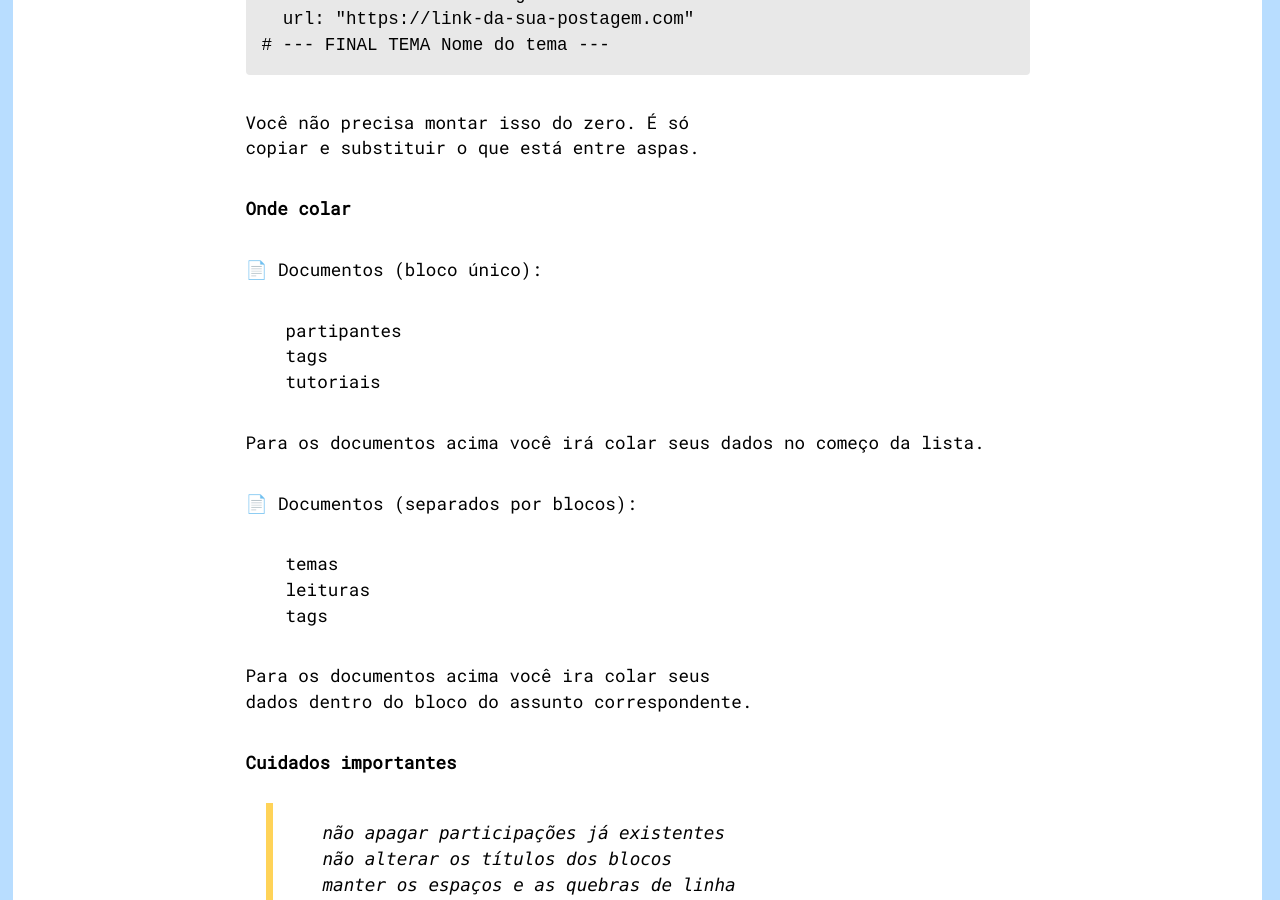
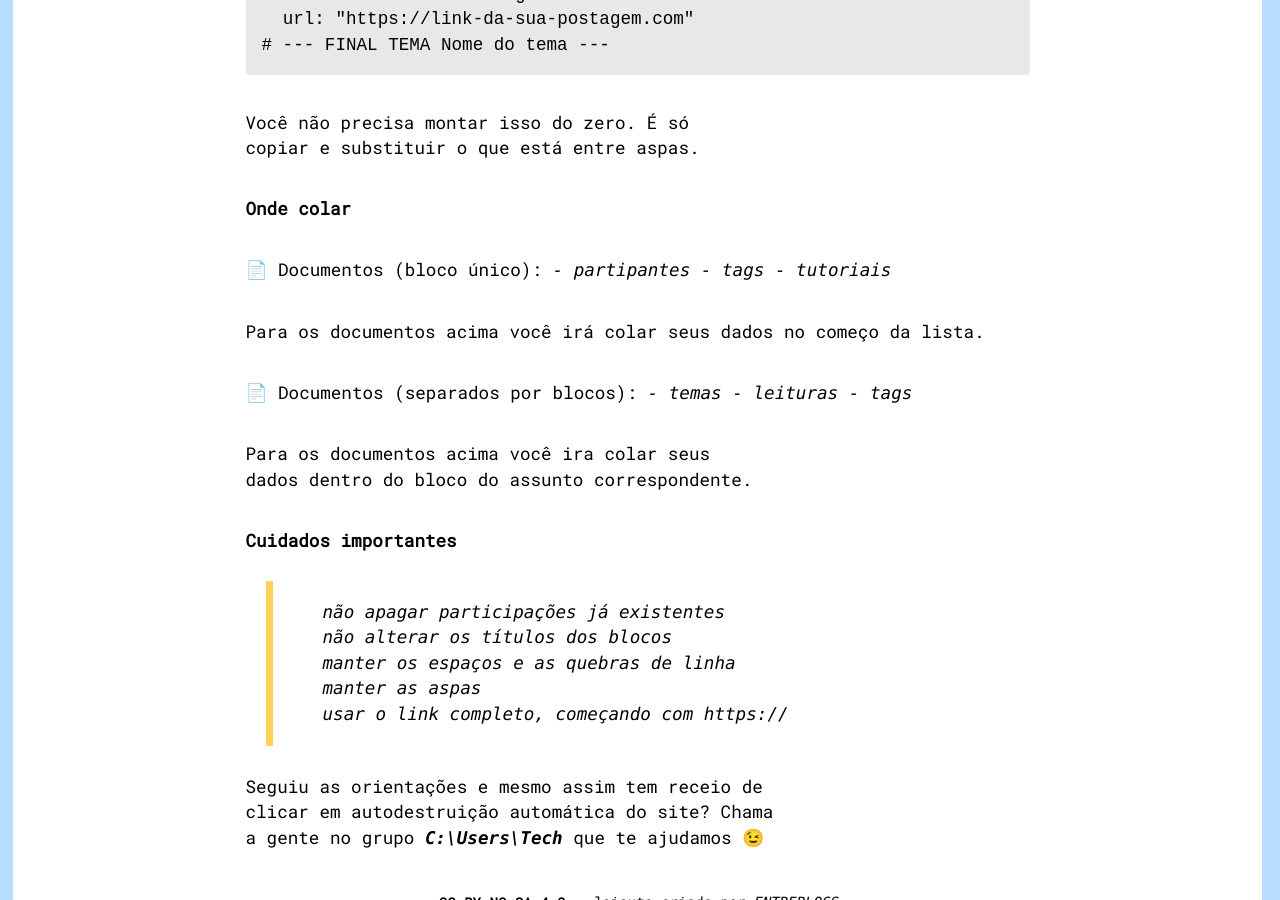
Before and after one commit to bamoretti/entreblogs, a Jekyll site: the page built from update-docs.md, in a window 1280 px wide and 900 px high, scrolled down 1231 px. Built offline with Jekyll 4.4.1, drawn with Linux system fonts in a browser that asks for light colours; comment, search, counter and statistics services are not loaded.

Commit message:
Update update-docs.md

```diff
--- a/update-docs.md
+++ b/update-docs.md
@@ -34,16 +34,16 @@
 **Onde colar**
 
 📄 Documentos (bloco único):
-- partipantes
-- tags
-- tutoriais
+_- partipantes_
+_- tags_
+_- tutoriais_
 
 Para os documentos acima você irá colar seus dados no começo da lista.
 
 📄 Documentos (separados por blocos):
-- temas
-- leituras
-- tags
+_- temas_
+_- leituras_
+_- tags_
 
 Para os documentos acima você ira colar seus dados dentro do bloco do assunto correspondente.
 
```
